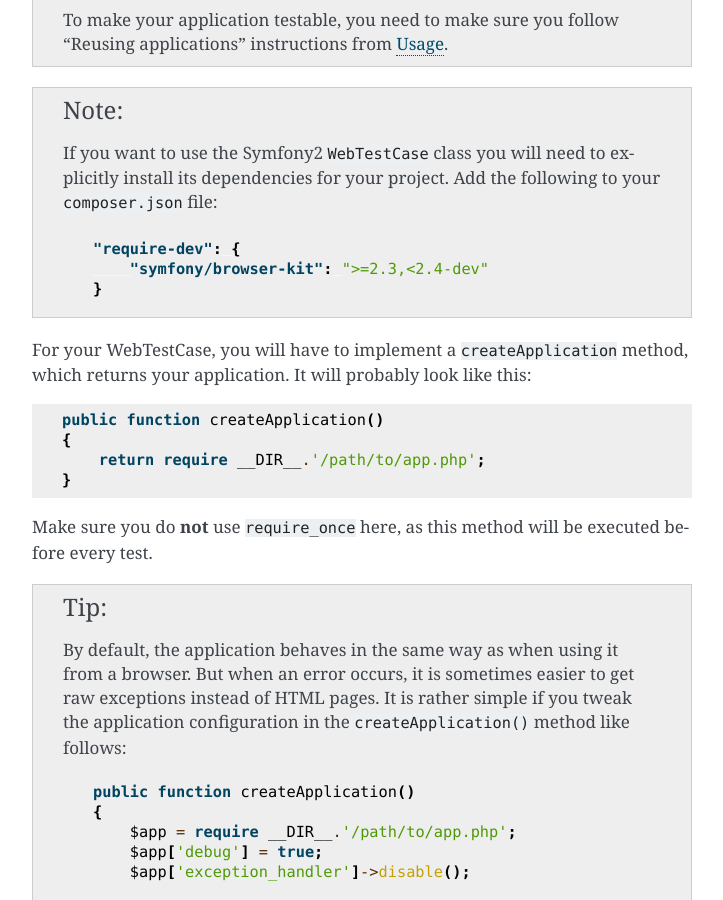
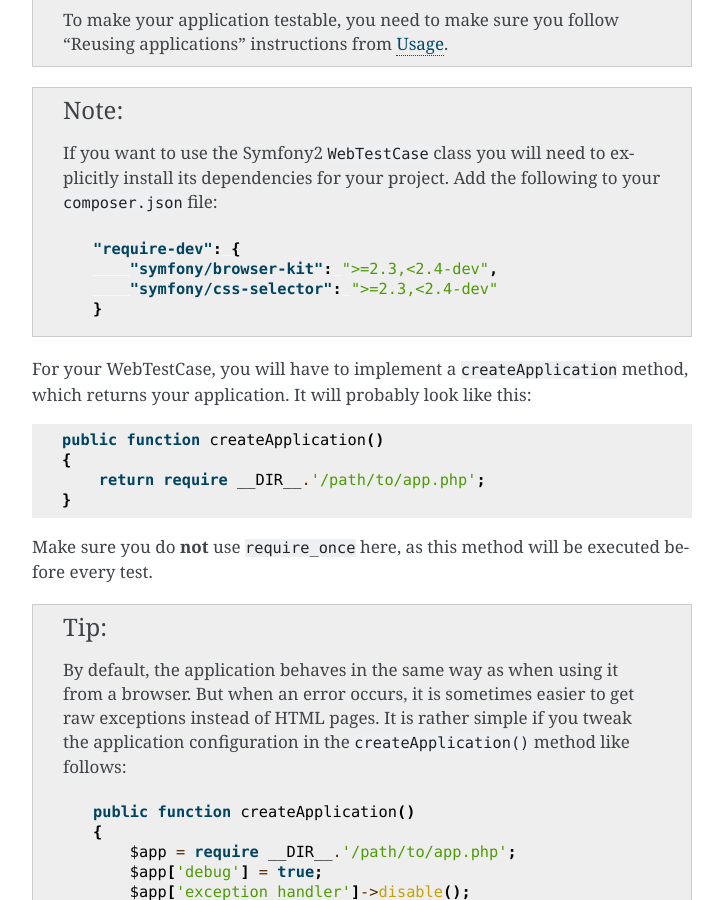
Before and after one commit to silexphp/Silex, a Sphinx documentation site: the page built from doc/testing.rst, in a window 1280 px wide and 900 px high, scrolled down 1571 px. Shown: the whole window, without its empty margins (388-1111 px from the left). Built offline with Sphinx 7.4.7, drawn with Linux system fonts in a browser that asks for light colours.

Commit message:
Add the Symfony CSSSelector dependency to match the example usage

```diff
--- a/doc/testing.rst
+++ b/doc/testing.rst
@@ -85,7 +85,8 @@ use it by making your test extend it::
     .. code-block:: json
 
         "require-dev": {
-            "symfony/browser-kit": ">=2.3,<2.4-dev"
+            "symfony/browser-kit": ">=2.3,<2.4-dev",
+            "symfony/css-selector": ">=2.3,<2.4-dev"
         }
 
 For your WebTestCase, you will have to implement a ``createApplication``
```
